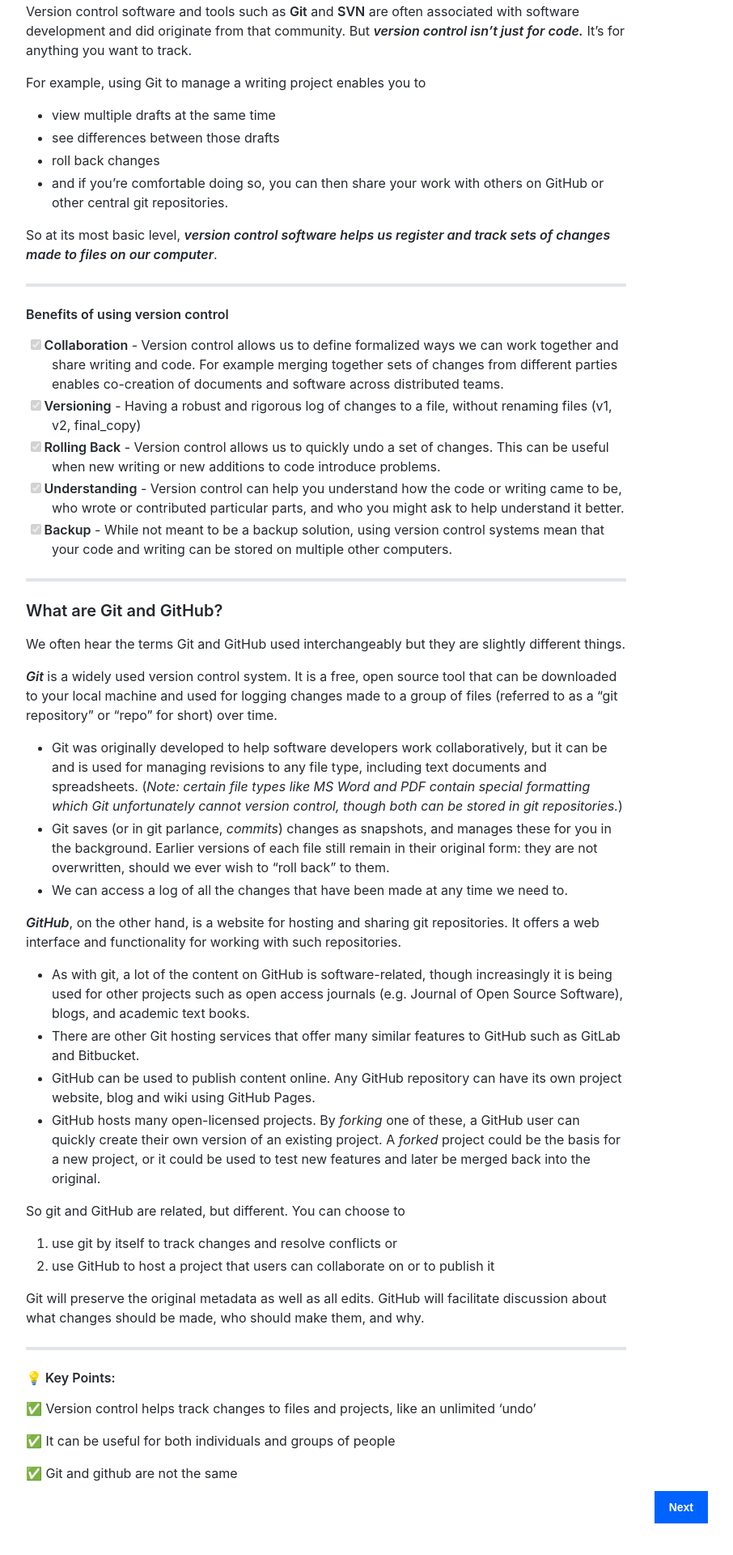
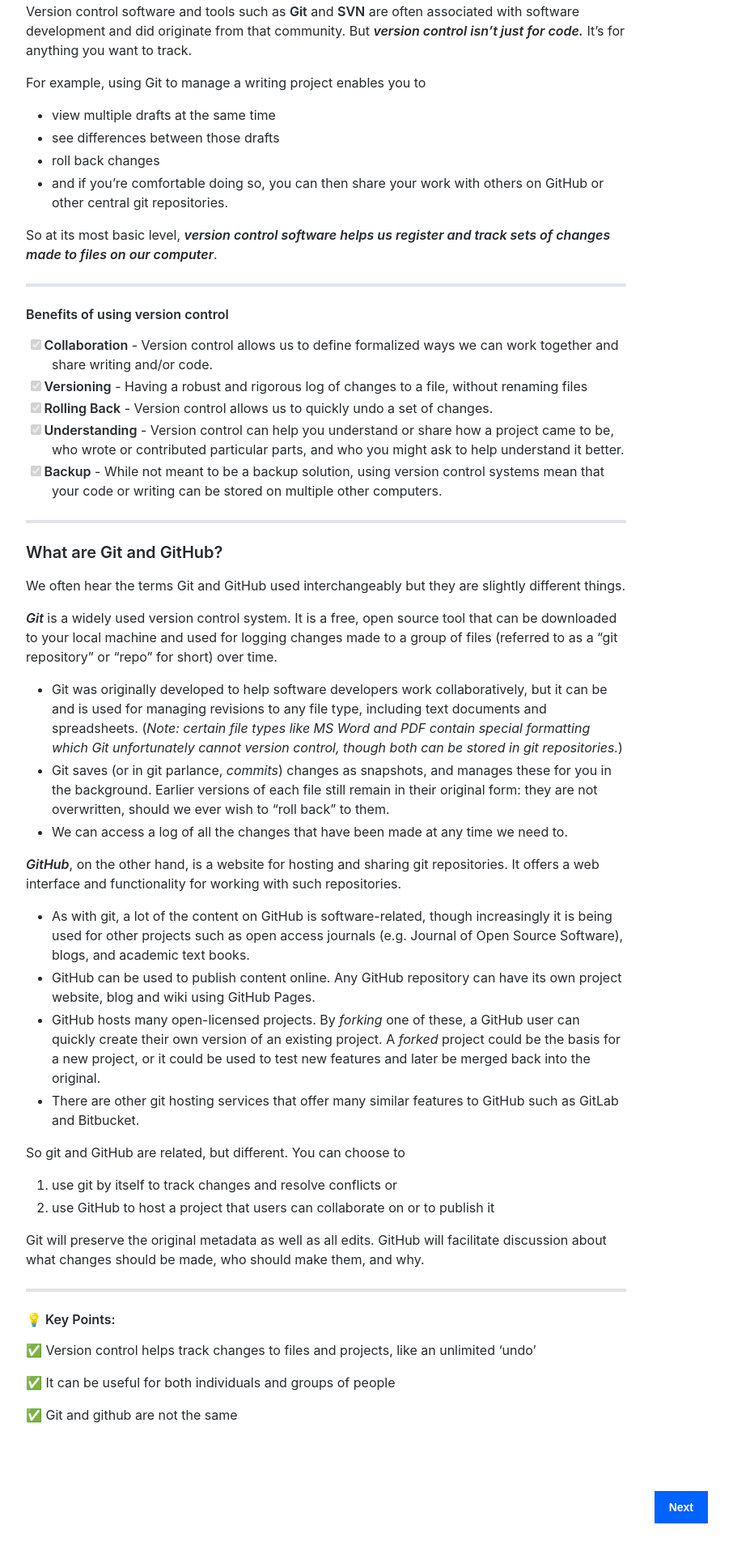
Before and after one commit to liamodwyer/github-pages, a Jekyll site: the page built from _workshop/index.md, in a window 1280 px wide. Shown: the part 989-2909 px from the top of the page at 81% size, without its empty margins (365-1271 px from the left). Built offline with Jekyll 4.4.1, drawn with Linux system fonts in a browser that asks for light colours; some web fonts are replaced.

Commit message:
Edit index.md

```diff
--- a/_workshop/index.md
+++ b/_workshop/index.md
@@ -27,11 +27,11 @@ So at its most basic level, __*version control software helps us register and tr
 ***
 
 #### Benefits of using version control
-- [x] __Collaboration__ - Version control allows us to define formalized ways we can work together and share writing and code. For example merging together sets of changes from different parties enables co-creation of documents and software across distributed teams.
-- [x] __Versioning__ - Having a robust and rigorous log of changes to a file, without renaming files (v1, v2, final_copy)
-- [x] __Rolling Back__ - Version control allows us to quickly undo a set of changes. This can be useful when new writing or new additions to code introduce problems.
-- [x] __Understanding__ - Version control can help you understand how the code or writing came to be, who wrote or contributed particular parts, and who you might ask to help understand it better.
-- [x] __Backup__ - While not meant to be a backup solution, using version control systems mean that your code and writing can be stored on multiple other computers.
+- [x] __Collaboration__ - Version control allows us to define formalized ways we can work together and share writing and/or code.
+- [x] __Versioning__ - Having a robust and rigorous log of changes to a file, without renaming files
+- [x] __Rolling Back__ - Version control allows us to quickly undo a set of changes.
+- [x] __Understanding__ - Version control can help you understand or share how a project came to be, who wrote or contributed particular parts, and who you might ask to help understand it better.
+- [x] __Backup__ - While not meant to be a backup solution, using version control systems mean that your code or writing can be stored on multiple other computers.
 
 ***
 
@@ -47,9 +47,9 @@ We often hear the terms Git and GitHub used interchangeably but they are slightl
 **_GitHub_**, on the other hand, is a website for hosting and sharing git repositories. It offers a web interface and functionality for working with such repositories.
 
 * As with git, a lot of the content on GitHub is software-related, though increasingly it is being used for other projects such as open access journals (e.g. Journal of Open Source Software), blogs, and academic text books.
-* There are other Git hosting services that offer many similar features to GitHub such as GitLab and Bitbucket.
 * GitHub can be used to publish content online. Any GitHub repository can have its own project website, blog and wiki using GitHub Pages.
 * GitHub hosts many open-licensed projects. By _forking_ one of these, a GitHub user can quickly create their own version of an existing project. A _forked_ project could be the basis for a new project, or it could be used to test new features and later be merged back into the original.
+* There are other git hosting services that offer many similar features to GitHub such as GitLab and Bitbucket.
 
 So git and GitHub are related, but different. You can choose to
 1. use git by itself to track changes and resolve conflicts or
```
